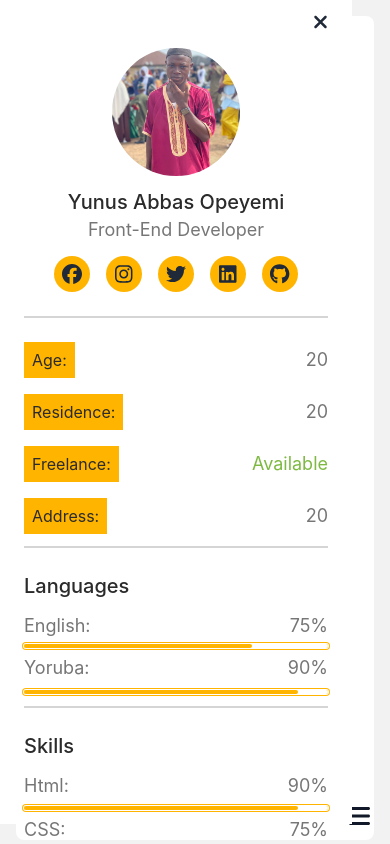
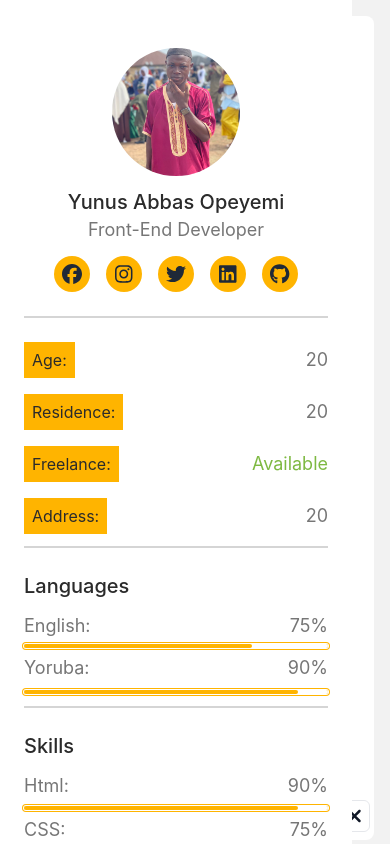
Before and after one commit to springboot20/my-portfolio, a React (Vite) app: page / in a window 390 px wide. Both pictures are taken after a click on the button 359 px from the left and 818 px from the top of the page. Shown: the top 844 px of the page. Built offline with nearby package versions, Linux system fonts and the light colour scheme.

Commit message:
detail panel component modified for both mobile and desktop

```diff
--- a/src/components/panels/DetailPanel.tsx
+++ b/src/components/panels/DetailPanel.tsx
@@ -8,16 +8,15 @@ import {
   faLinkedin,
   faTwitter,
 } from "@fortawesome/free-brands-svg-icons";
-import { faClose, faDownload } from "@fortawesome/free-solid-svg-icons";
+import { faDownload } from "@fortawesome/free-solid-svg-icons";
 import { Link } from "react-router-dom";
 import myCV from "../../assets/my-cv.pdf";
-import { Disclosure } from "@headlessui/react";
+import { motion } from "framer-motion";
 
 type DetailPanelProps = {
   open: boolean;
 };
 
-export const DetailPanel: React.FC<DetailPanelProps> = ({ open }) => {
 const socialLinks: { to: string; icon: JSX.Element; name: string }[] = [
   {
     to: "#facebook",
@@ -46,18 +45,14 @@ export const DetailPanel: React.FC<DetailPanelProps> = ({ open }) => {
   },
 ];
 
+export const DetailPanel: React.FC<DetailPanelProps> = ({ open }) => {
   return (
     <div
       className={classNames(
-        open ? "translate-x-0 fixed" : "-translate-x-full",
-        "top-0 left-0 bottom-5 z-20 bg-white transition-transform h-auto w-[22rem] p-6 -translate-x-full xl:relative xl:translate-x-0 xl:block",
+        open ? "translate-x-0 fixed overflow-y-scroll h-screen" : "-translate-x-full",
+        "top-0 left-0 bottom-5 z-20 bg-white transition-transform xl:h-auto w-[22rem] p-6 -translate-x-full xl:relative xl:translate-x-0 xl:block",
       )}
     >
-      <Disclosure.Button className="absolute right-4 xl:hidden top-1 inline-flex items-center justify-center rounded-md p-2 dark:text-white text-gray-900 hover:dark:bg-gray-700 hover:dark:text-white focus:outline-none focus:ring-2 focus:ring-inset focus:ring-white">
-        <span className="sr-only">Close button</span>
-        <FontAwesomeIcon icon={faClose} className="h-5 text-gray-800" />
-      </Disclosure.Button>
-
       <div className="space-y-3">
         <div className="py-6 flex justify-center items-center flex-col space-y-3 border-b-2 border-port-gray/30">
           <div className="relative flex items-center justify-center overflow-hidden h-32 w-32 rounded-full">
@@ -92,40 +87,40 @@ export const DetailPanel: React.FC<DetailPanelProps> = ({ open }) => {
 
         <ul className="space-y-4 border-b-2 border-port-gray/30 py-3  ">
           <li className="flex justify-between items-center">
-            <p className="block py-1.5 px-2 bg-port-yellow capitalize text-base font-normal font-inter text-port-black">
+            <motion.p className="block py-1.5 px-2 bg-port-yellow capitalize text-base font-normal font-inter text-port-black">
               age:
-            </p>
+            </motion.p>
+            <motion.p className="text-lg font-inter font-normal text-port-gray">20</motion.p>
+          </li>
+          <li className="flex justify-between items-center">
+            <motion.p className="block py-1.5 px-2 bg-port-yellow capitalize text-base font-normal font-inter text-port-black">
+              residence:
+            </motion.p>
             <p className="text-lg font-inter font-normal text-port-gray">20</p>
           </li>
           <li className="flex justify-between items-center">
-            <p className="block py-1.5 px-2 bg-port-yellow capitalize text-base font-normal font-inter text-port-black">
-              residence:
-            </p>
-            <p className="text-lg font-inter font-normal text-port-gray">20</p>
-          </li>
-          <li className="flex justify-between items-center">
-            <p className="block py-1.5 px-2 bg-port-yellow capitalize text-base font-normal font-inter text-port-black">
+            <motion.p className="block py-1.5 px-2 bg-port-yellow capitalize text-base font-normal font-inter text-port-black">
               freelance:
-            </p>
+            </motion.p>
             <p className="text-lg font-inter font-normal text-port-green capitalize">available</p>
           </li>
           <li className="flex justify-between items-center">
-            <p className="block py-1.5 px-2 bg-port-yellow capitalize text-base font-normal font-inter text-port-black">
+            <motion.p className="block py-1.5 px-2 bg-port-yellow capitalize text-base font-normal font-inter text-port-black">
               address:
-            </p>
-            <p className="text-lg font-inter font-normal text-port-gray">20</p>
+            </motion.p>
+            <motion.p className="text-lg font-inter font-normal text-port-gray">20</motion.p>
           </li>
         </ul>
 
         <div className="space-y-3 py-3 border-b-2 border-port-gray/30">
           <h1 className="text-xl font-medium font-inter text-port-black capitalize">languages</h1>
-          <ul className="space-y-1.5">
-            <li className="space-y-1">
+          <ul className="space-y-1.5 language-list">
+            <li className="space-y-1 language-item">
               <div className="flex justify-between items-center">
                 <p className="capitalize text-lg font-normal font-inter text-port-gray">english:</p>
                 <p className="text-lg font-inter font-normal text-port-gray">75%</p>
               </div>
-              <span className='block rounded-md ring-1 ring-offset-1 ring-port-yellow w-full h-1 relative before:absolute before:content-[""] before:w-3/4 before:bg-port-yellow before:h-1 before:rounded-md'></span>
+              <motion.span className='block rounded-md ring-1 ring-offset-1 ring-port-yellow w-full h-1 relative before:absolute before:content-[""] before:w-3/4 before:bg-port-yellow before:h-1 before:rounded-md'></motion.span>
             </li>
 
             <li className="space-y-2">
@@ -135,7 +130,7 @@ export const DetailPanel: React.FC<DetailPanelProps> = ({ open }) => {
                 </span>
                 <span className="text-lg font-inter font-normal text-port-gray">90%</span>
               </div>
-              <span className='block rounded-md ring-1 ring-offset-1 ring-port-yellow w-full h-1 relative before:absolute before:content-[""] before:w-[90%] before:bg-port-yellow before:h-1 before:rounded-md'></span>
+              <motion.span className='block rounded-md ring-1 ring-offset-1 ring-port-yellow w-full h-1 relative before:absolute before:content-[""] before:w-[90%] before:bg-port-yellow before:h-1 before:rounded-md'></motion.span>
             </li>
           </ul>
         </div>
@@ -150,7 +145,7 @@ export const DetailPanel: React.FC<DetailPanelProps> = ({ open }) => {
                 </span>
                 <span className="text-lg font-inter font-normal text-port-gray">90%</span>
               </div>
-              <span className='block rounded-md ring-1 ring-offset-1 ring-port-yellow w-full h-1 relative before:absolute before:content-[""] before:w-[90%] before:bg-port-yellow before:h-1 before:rounded-md'></span>
+              <motion.span className='block rounded-md ring-1 ring-offset-1 ring-port-yellow w-full h-1 relative before:absolute before:content-[""] before:w-[90%] before:bg-port-yellow before:h-1 before:rounded-md'></motion.span>
             </li>
             <li className="space-y-2">
               <div className="flex justify-between items-center">
@@ -159,7 +154,7 @@ export const DetailPanel: React.FC<DetailPanelProps> = ({ open }) => {
                 </span>
                 <span className="text-lg font-inter font-normal text-port-gray">75%</span>
               </div>
-              <span className='block rounded-md ring-1 ring-offset-1 ring-port-yellow w-full h-1 relative before:absolute before:content-[""] before:w-3/4 before:bg-port-yellow before:h-1 before:rounded-md'></span>
+              <motion.span className='block rounded-md ring-1 ring-offset-1 ring-port-yellow w-full h-1 relative before:absolute before:content-[""] before:w-3/4 before:bg-port-yellow before:h-1 before:rounded-md'></motion.span>
             </li>
             <li className="space-y-2">
               <div className="flex justify-between items-center">
@@ -168,7 +163,7 @@ export const DetailPanel: React.FC<DetailPanelProps> = ({ open }) => {
                 </span>
                 <span className="text-lg font-inter font-normal text-port-gray">75%</span>
               </div>
-              <span className='block rounded-md ring-1 ring-offset-1 ring-port-yellow w-full h-1 relative before:absolute before:content-[""] before:w-3/4 before:bg-port-yellow before:h-1 before:rounded-md'></span>
+              <motion.span className='block rounded-md ring-1 ring-offset-1 ring-port-yellow w-full h-1 relative before:absolute before:content-[""] before:w-3/4 before:bg-port-yellow before:h-1 before:rounded-md'></motion.span>
             </li>
           </ul>
         </div>
@@ -249,11 +244,13 @@ export const DetailPanel: React.FC<DetailPanelProps> = ({ open }) => {
           </ul>
         </div>
 
-        <Link to={"/"} download={myCV} className="mt-4 block">
-          <button className="w-full text-lg sm:text-xl font-inter font-medium uppercase py-2.5 px-8 bg-port-yellow flex items-center space-x-3 justify-center">
+        <Link
+          to={"/"}
+          download={myCV}
+          className="w-full text-lg sm:text-xl font-inter font-medium uppercase py-2.5 px-8 bg-port-yellow flex items-center space-x-3 justify-center mt-4"
+        >
           <small>download cv</small>
           <FontAwesomeIcon icon={faDownload} className="h-5 text-gray-800" />
-          </button>
         </Link>
       </div>
     </div>
--- a/src/index.css
+++ b/src/index.css
@@ -70,4 +70,14 @@
   .university-description {
     @apply text-base sm:text-xl font-semibold text-port-gray flex items-center text-justify capitalize space-x-10;
   }
+
+  .language-list{
+
+  }
+
+
+
+  @keyframes loader {
+
+  }
 }
--- a/src/layout/Portfolio.tsx
+++ b/src/layout/Portfolio.tsx
@@ -3,7 +3,7 @@ import { Fragment } from "react";
 import { DetailPanel } from "../components/panels/DetailPanel";
 import { Outlet } from "react-router-dom";
 import { FontAwesomeIcon } from "@fortawesome/react-fontawesome";
-import { faBars } from "@fortawesome/free-solid-svg-icons";
+import { faBars, faClose } from "@fortawesome/free-solid-svg-icons";
 
 export default function PortfolioLayout() {
   return (
@@ -11,12 +11,20 @@ export default function PortfolioLayout() {
       {({ open }) => (
         <Fragment>
           <div className="relative flex items-stretch flex-shrink-0">
-            <DetailPanel open={open}/>
+            <DetailPanel open={open} />
             <div className="absolute left-0 xl:left-[22rem] w-full xl:w-[calc(100%-22rem)] min-h-screen">
               <Outlet />
             </div>
-            <Disclosure.Button className={"fixed xl:hidden bottom-3 right-5 z-10 text-gray-900"}>
-              <FontAwesomeIcon icon={faBars} className="h-6" />
+            <Disclosure.Button
+              className={
+                "fixed xl:hidden bottom-3 right-5 z-10 text-gray-900 h-8 w-8 flex items-center justify-center border rounded-md"
+              }
+            >
+              {open ? (
+                <FontAwesomeIcon icon={faClose} className="h-5" />
+              ) : (
+                <FontAwesomeIcon icon={faBars} className="h-5" />
+              )}
             </Disclosure.Button>
           </div>
         </Fragment>
```
Lines whose indentation alone changed are shown as unchanged.
